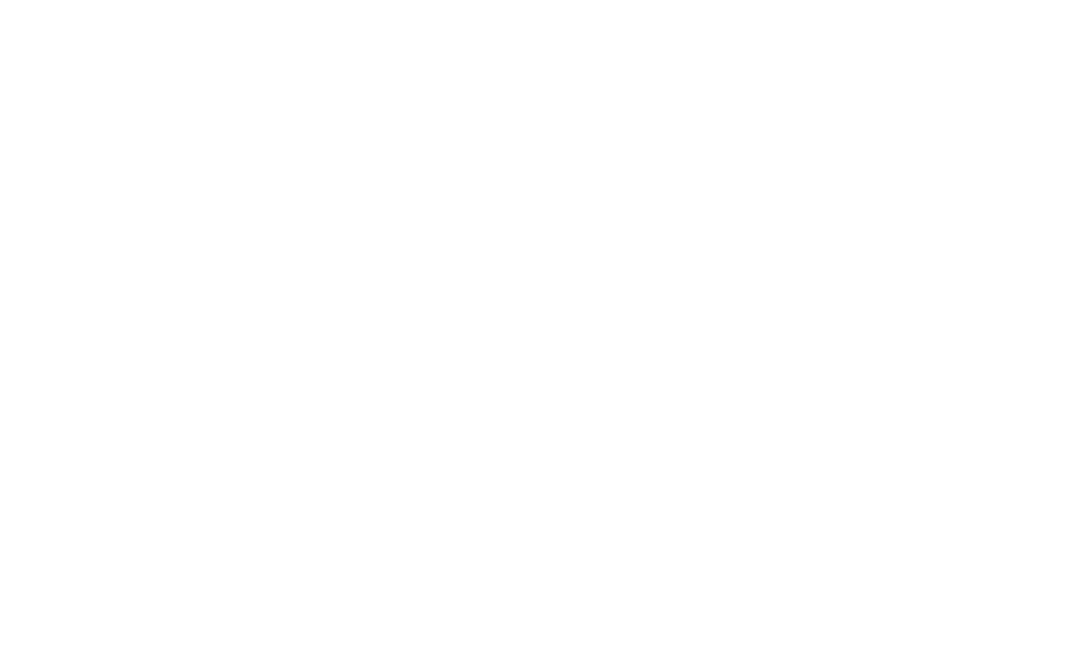
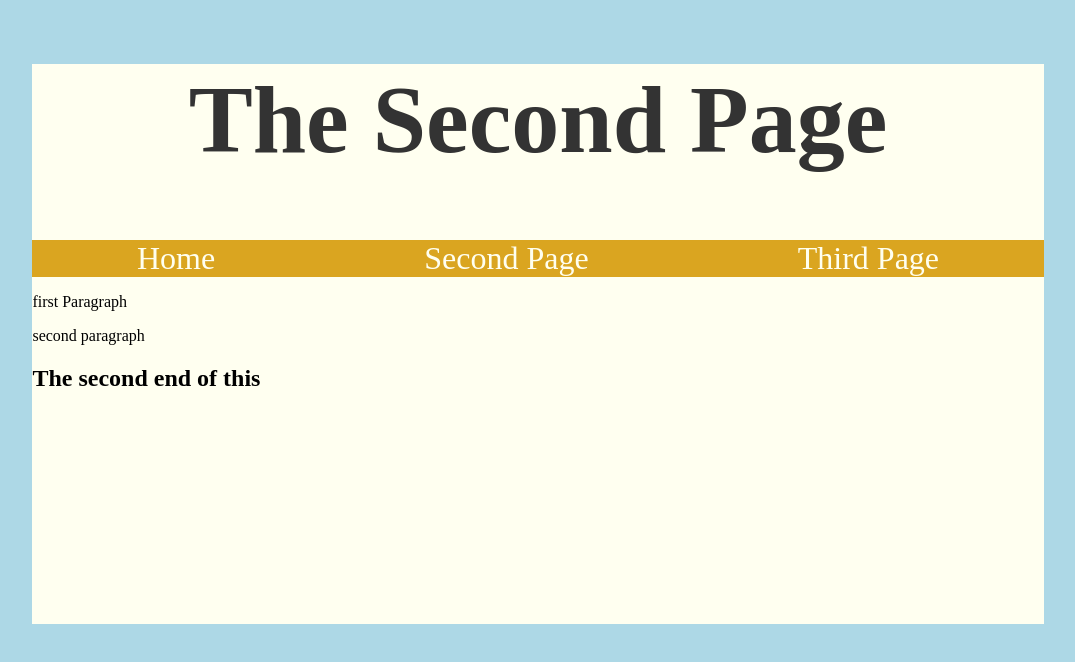
Before and after one commit to caseycc/7Nov, a plain HTML site: page page2.html in a window 1280 px wide. Shown: the whole page, without its empty margins (102-1177 px from the left). Drawn offline with Linux system fonts and the light colour scheme.

Commit message:
update to include links and actual css

```diff
--- /dev/null
+++ b/css/style.css
@@ -0,0 +1,46 @@
+body{
+	background-color: lightblue;
+}
+.wrapper{
+	width:80%;
+	margin:0 auto;
+	background-color: ivory;
+	height: 70vh;
+}
+
+h1{
+	font-size:6em;
+	color:#333333;
+	text-align: center;
+}
+
+nav{
+	background-color: goldenrod;
+}
+
+ul{
+	display:flex;
+	justify-content: space-around;
+	padding:0;
+}
+
+a{
+	text-decoration: none;
+	font-size:2em;
+}
+
+a:link{
+	color:ivory;
+}
+
+a:visited{
+	color: lavender;
+}
+
+a:hover{
+	color: lightpink;
+}
+
+li{
+	 list-style-type: none;
+}
--- a/index.html
+++ b/index.html
@@ -1,13 +1,35 @@
 <!DOCTYPE html>
 <html>
   <head>
+  	<meta name="viewport" content="width=device-width, initial-scale=1">
     <meta charset="utf-8">
-    <title>git test 4</title>
+    <title>Home page</title>
+    <link rel="stylesheet" type="text/css" href="css/style.css">
   </head>
   <body>
- <h1>The start of it all</h1>
-<p>first Paragraph</p>
+  	<div class  = "wrapper">
+
+
+  	<header id="header" class="">
+
+
+ <h1>The Home Page</h1>
+
+  	</header><!-- /header -->
+
+  	<nav>
+  		<ul>
+  			<li><a href="index.html" title="">Home</a></li>
+  			<li><a href="page2.html" title="">Second Page</a></li>
+  			<li><a href="page3.html" title="">Third Page</a></li>
+  		</ul>
+  	</nav>
+
+  	<main>
+  		<p>first Paragraph</p>
 <p>second paragraph</p>
 <h2>The second end of this</h2>
+  	</main>
+  </div>
   </body>
 </html>
--- a/page2.html
+++ b/page2.html
@@ -0,0 +1,33 @@
+<!DOCTYPE html>
+<html>
+  <head>
+  	<meta name="viewport" content="width=device-width, initial-scale=1">
+    <meta charset="utf-8">
+    <title>Second page</title>
+    <link rel="stylesheet" type="text/css" href="css/style.css">
+  </head>
+  <body>
+  		<div class  = "wrapper">
+  	<header id="header" class="">
+
+
+ <h1>The Second Page</h1>
+
+  	</header><!-- /header -->
+
+  	<nav>
+  		<ul>
+  			<li><a href="index.html" title="">Home</a></li>
+  			<li><a href="page2.html" title="">Second Page</a></li>
+  			<li><a href="page3.html" title="">Third Page</a></li>
+  		</ul>
+  	</nav>
+
+  	<main>
+  		<p>first Paragraph</p>
+<p>second paragraph</p>
+<h2>The second end of this</h2>
+  	</main>
+  </div>
+  </body>
+</html>
```
Also changed, not shown: page3.html (+33 -0 lines).
